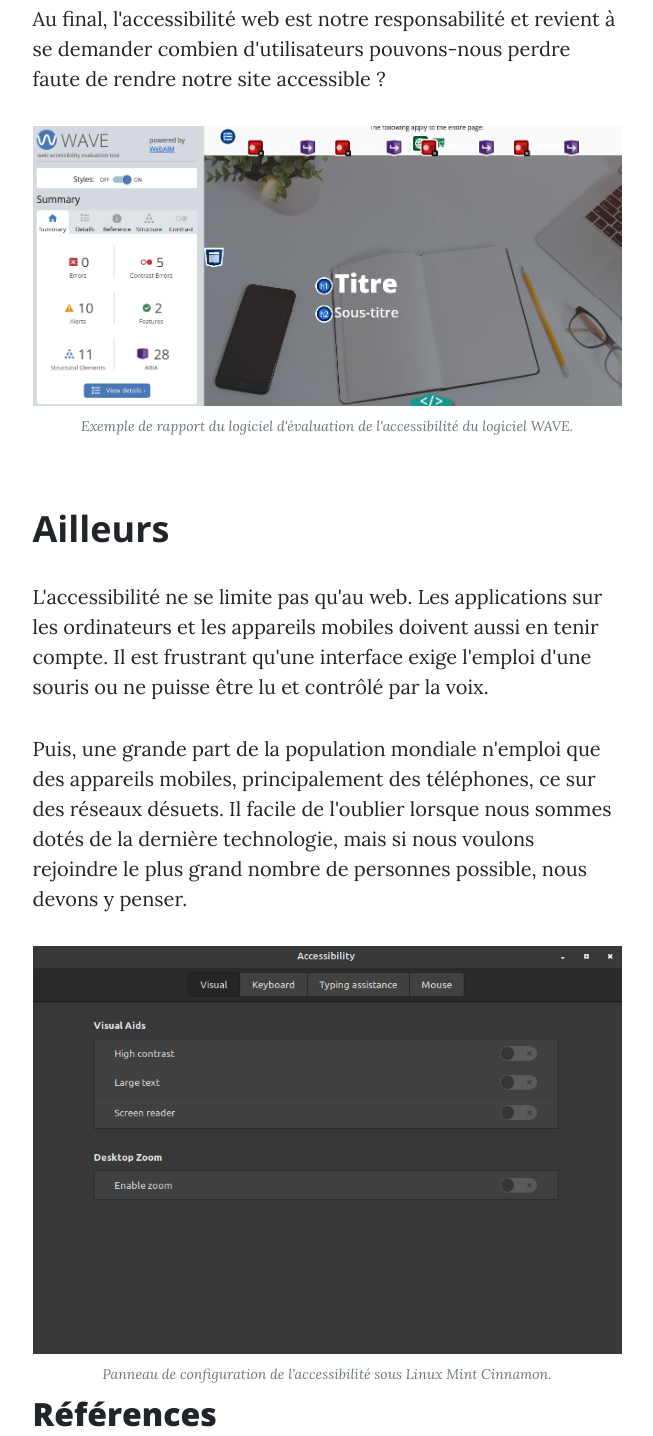
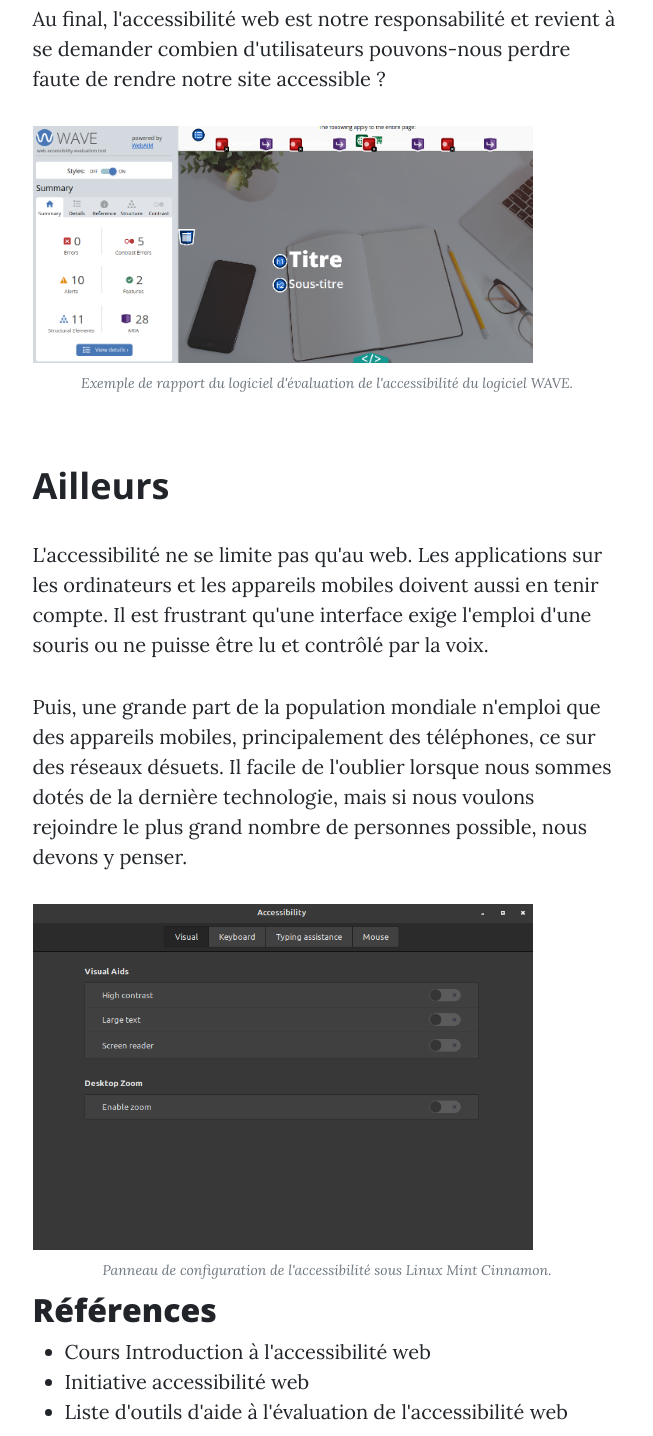
Before and after one commit to nist/accesnist, a plain HTML site: page index.html in a window 1280 px wide. Shown: the part 3180-4616 px from the top of the page, without its empty margins (313-966 px from the left). Drawn offline with nearby package versions, Linux system fonts and the light colour scheme.

Commit message:
Specify image size in html.

```diff
--- a/index.html
+++ b/index.html
@@ -97,12 +97,12 @@
                             <li>etc.</li>
                         </ul>
                         <p>Au final, l'accessibilité web est notre responsabilité et revient à se demander combien d'utilisateurs pouvons-nous perdre faute de rendre notre site accessible ?</p>
-                        <a tabindex="0" href="#!"><img class="img-fluid" src="assets/img/wave.png" alt="Rapport d'accessibilité du logiciel WAVE" /></a>
+                        <a tabindex="0" href="#!"><img class="img-fluid" src="assets/img/wave.png" alt="Rapport d'accessibilité du logiciel WAVE" width="500" height="300" /></a>
                         <span class="caption text-muted">Exemple de rapport du logiciel d'évaluation de l'accessibilité du logiciel WAVE.</span>
                         <h2 id="section3" class="section-heading">Ailleurs</h2>
                         <p>L'accessibilité ne se limite pas qu'au web. Les applications sur les ordinateurs et les appareils mobiles doivent aussi en tenir compte. Il est frustrant qu'une interface exige l'emploi d'une souris ou ne puisse être lu et contrôlé par la voix.</p>
                         <p>Puis, une grande part de la population mondiale n'emploi que des appareils mobiles, principalement des téléphones, ce sur des réseaux désuets. Il facile de l'oublier lorsque nous sommes dotés de la dernière technologie, mais si nous voulons rejoindre le plus grand nombre de personnes possible, nous devons y penser.</p>
-                        <a tabindex="0" href="#!"><img class="img-fluid" src="assets/img/config_accessibilite.png" alt="Exemple de la configuration de l'accessibilité" /></a>
+                        <a tabindex="0" href="#!"><img class="img-fluid" src="assets/img/config_accessibilite.png" alt="Exemple de la configuration de l'accessibilité" width="500" height="300" /></a>
                         <span class="caption text-muted">Panneau de configuration de l'accessibilité sous Linux Mint Cinnamon.</span>
                         <h2 id="ref">Références</h2>
                         <ul>
```
Also changed, not shown: assets/img/post-sample-image.jpg (deleted).
